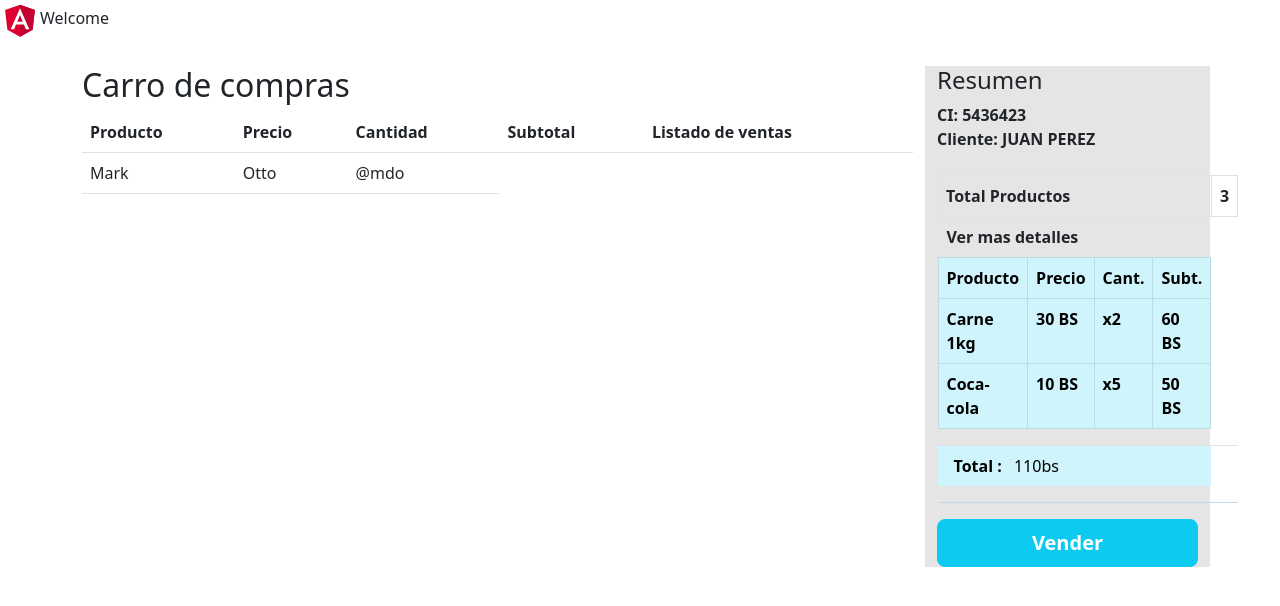
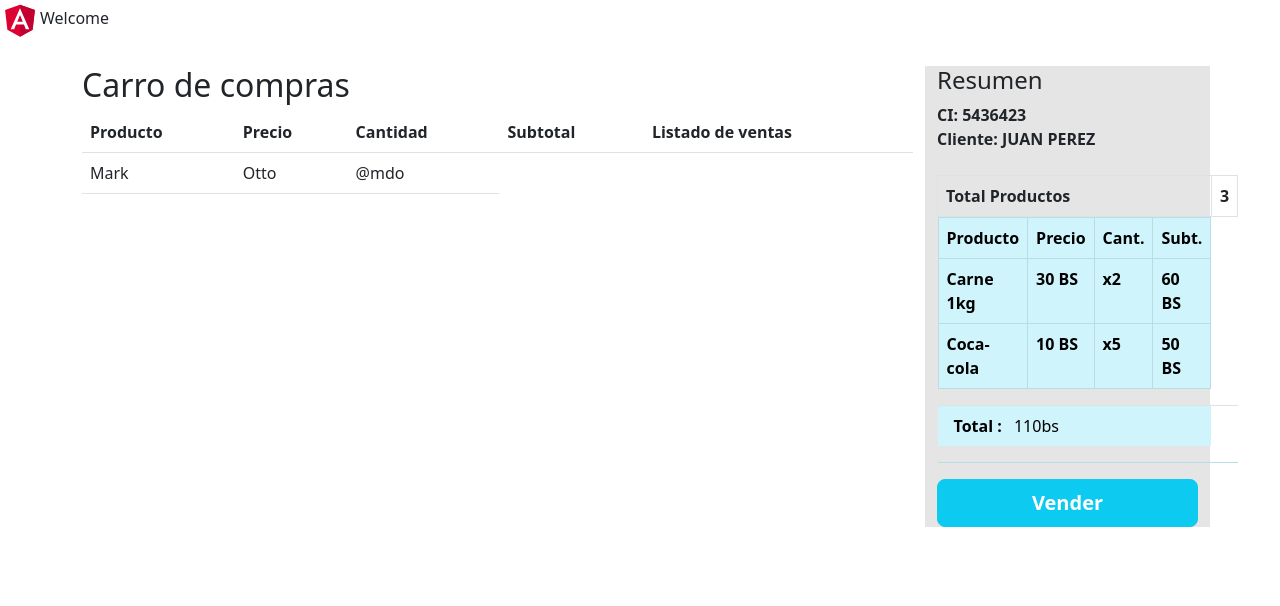
Before and after one commit to AndyGuzman7/pr-pymes-web, an Angular app: page /ventas in a window 1280 px wide. Shown: the top 606 px of the page. Built offline with nearby package versions, Linux system fonts and the light colour scheme.

Commit message:
cambio final

```diff
--- a/src/app/components/ventas/ventas.component.html
+++ b/src/app/components/ventas/ventas.component.html
@@ -60,9 +60,7 @@
                     </thead>
                     <tbody>
                         <tr id="accordion">
-                            <button type="button" class="btn label" data-toggle="collapse"  data-target="#collapseOne" aria-expanded="true" aria-controls="collapseOne">
-                                <strong>Ver mas detalles</strong>
-                            </button>
+
                             <table class="table table-bordered table table-info"  >
                                 <thead>
                                     <tr>
```
